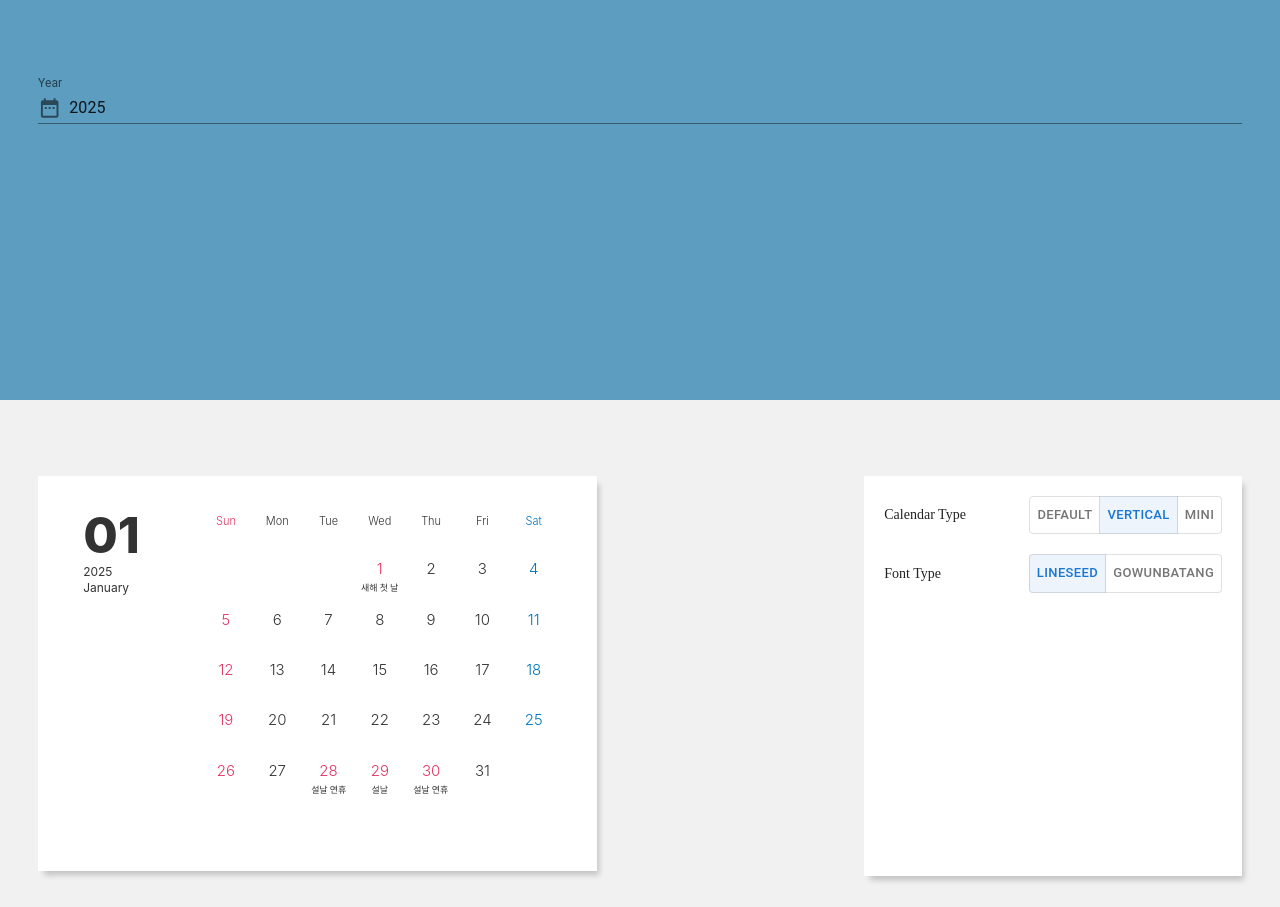
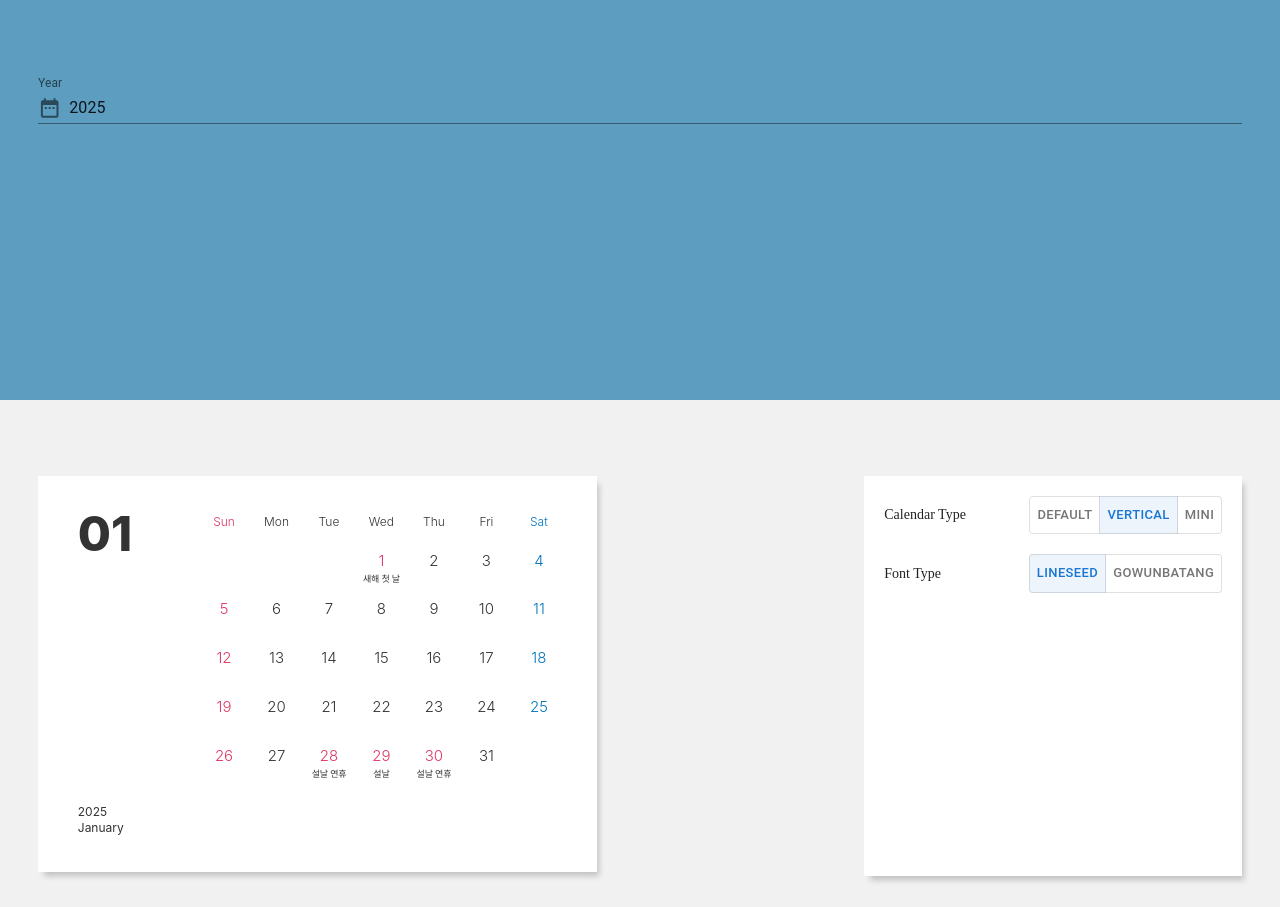
Before and after one commit to choijaewoong/your-clendar, a React (Vite) app: page / in a window 1280 px wide. Shown: the top 907 px of the page. Built offline with nearby package versions, Linux system fonts and the light colour scheme; a web font is replaced by a local one.

Commit message:
feat: modify calendar ui style

```diff
--- a/src/components/Calendar/Calendar.tsx
+++ b/src/components/Calendar/Calendar.tsx
@@ -17,8 +17,8 @@ const Calendar = () => {
       {calendarType === CalendarType.mini
         ? Array.from({ length: 6 }).map((_, idx) => (
             <div key={idx} className={cx("month_multi")}>
-              <MonthItem monthInfo={monthInfoData[idx]} />
-              <MonthItem monthInfo={monthInfoData[idx + 1]} />
+              <MonthItem monthInfo={monthInfoData[idx * 2]} />
+              <MonthItem monthInfo={monthInfoData[idx * 2 + 1]} />
             </div>
           ))
         : Array.from({ length: 12 }).map((_, idx) => (
--- a/src/components/DateItem/DateItem.module.scss
+++ b/src/components/DateItem/DateItem.module.scss
@@ -1,8 +1,6 @@
 @charset "UTF-8";
 
 .date_item {
-  height: 1.45cm;
-  padding: 0 1px;
   font-size: 15px;
   line-height: 25px;
   color: #333;
@@ -15,14 +13,13 @@
   }
   > .name {
     display: block;
-    // margin-top: 1px;
-    font-size: 10px;
-    line-height: 12px;
+    font-size: 9px;
+    line-height: 11px;
     color: #333;
     word-break: keep-all;
     overflow-wrap: break-word;
     letter-spacing: -0.2px;
-    transform: scale(0.9);
+    white-space: break-spaces;
   }
   &.holiday {
     color: #e03563 !important;
@@ -38,9 +35,4 @@
       font-family: $font-family-pretendard;
     }
   }
-  :global(.type_vertical) &,
-  :global(.type_mini) & {
-    padding: 0 4px;
-    height: 1.3cm;
-  }
 }
--- a/src/components/DateItem/DateItem.tsx
+++ b/src/components/DateItem/DateItem.tsx
@@ -20,7 +20,7 @@ const DateItem = (props: Props) => {
     return holidays
       .filter((e) => e.date == dateTime)
       .map((e) => e.name)
-      .join(" ");
+      .join("  ");
   }, [dateTime, holidays]);
 
   const dayNum = new Date(year, month - 1, 1).getDay();
--- a/src/components/MonthItem/MonthItem.module.scss
+++ b/src/components/MonthItem/MonthItem.module.scss
@@ -1,118 +1,74 @@
 @charset "UTF-8";
 
 .month_wrap {
-  display: inline-block;
+  display: flex;
+  flex-direction: column;
   width: 105mm;
   height: 148mm;
-  padding: 1.3cm 1cm 0;
+  padding: 40px 22px 1px;
   margin: 0 1cm 1cm 0;
   text-align: left;
   box-shadow: 4px 6px 6px -2px $color-box-shadow;
   background: #fff;
-  page-break-before: always;
+  // page-break-before: always;
+  :global(.type_vertical) &,
   :global(.type_mini) & {
-    display: inline-grid;
+    flex-direction: row;
+    width: 148mm;
+    height: 105mm;
+    padding: 32px;
+    .head_area {
+      display: flex;
+      flex-direction: column;
+      justify-content: space-between;
+      width: 128px;
+      height: auto;
+      padding: 0 0 4px 8px;
+      text-align: left;
+    }
+    .month_num {
+      font-size: 48px;
+      line-height: 52px;
+      font-weight: 800;
+    }
+    .month_name {
+      font-size: 12px;
+      line-height: 16px;
+      .year {
+        display: block;
+      }
+    }
+  }
+  :global(.type_mini) & {
+    width: 148mm;
+    height: 104.2mm;
     margin: 0;
-    width: 148mm;
-    height: 104.5mm;
-    padding: 0.8cm 1cm 0 0;
     box-shadow: none;
     &:nth-child(2n + 1) {
       transform: rotate(180deg);
-      page-break-before: avoid;
-    }
-    .month_header {
-      grid-column-start: 1;
-      grid-row: 1/3;
-      width: 4.3cm;
-      height: auto;
-      padding: 0;
-      text-align: center;
-      line-height: 84px;
-    }
-    .month_name {
-      display: block;
-      padding: 0;
-    }
-    .day_area {
-      grid-column-start: 2;
-      margin-bottom: 0.2cm;
-      width: 9.5cm;
-    }
-    .date_area {
-      grid-column-start: 2;
-      grid-template-rows: repeat(6, 1fr);
-      width: 9.5cm;
-      height: 8.7cm;
+      // page-break-before: avoid;
     }
   }
-  :global(.type_vertical) & {
-    display: inline-grid;
-    width: 148mm;
-    height: 104.7mm;
-    padding: 0.8cm 1cm 0 0;
-    .month_header {
-      display: flex;
-      flex-direction: column;
-      // justify-content: space-between;
-      grid-column-start: 1;
-      grid-row: 1/3;
-      width: 4.3cm;
-      height: auto;
-      padding: 0 0 1.1cm 1.2cm;
-      text-align: left;
-      font-size: 50px;
-      line-height: 58px;
-      font-weight: 800;
-    }
-    .month_word {
-      flex: 1;
-      display: block;
-      padding: 0;
-      margin-top: 0.1cm;
-      // margin-left: 0.2cm;
-      // text-indent: -0.5cm;
-      margin-left: 0.3cm;
-      text-indent: -0.3cm;
-      font-size: 10px;
-      line-height: 12px;
-      font-weight: 400;
-      white-space: pre-line;
-      opacity: 0.8;
-    }
-    .month_name {
-      display: block;
-      padding: 0;
-      font-size: 12px;
-      line-height: 16px;
-      font-weight: 400;
-      .year {
-        padding-left: 0;
-      }
-    }
-    .day_area {
-      grid-column-start: 2;
-      margin-bottom: 0.2cm;
-      width: 9.5cm;
-    }
-    .date_area {
-      grid-column-start: 2;
-      grid-template-rows: repeat(6, 1fr);
-      width: 9.5cm;
-      height: 8cm;
+  :global(.font_gowunbatang) & {
+    .month_num {
+      font-weight: bold;
     }
   }
 
-  .month_header {
-    height: 3.2cm;
-    font-size: 76px;
-    line-height: 80px;
-    padding: 0 0.4cm;
+  .head_area {
+    height: 160px;
     color: #333;
     text-align: center;
   }
+  .content_area {
+    display: flex;
+    flex-direction: column;
+    flex: 1;
+  }
   .month_num {
     display: block;
+    font-size: 80px;
+    line-height: 96px;
   }
   .month_name {
     display: block;
@@ -120,16 +76,15 @@
     line-height: 18px;
     > .year {
       display: inline-block;
-      padding-left: 8px;
+      padding-right: 8px;
     }
   }
   .day_area {
     display: grid;
-    height: 0.8cm;
-    margin-bottom: 0.2cm;
-    grid-template-columns: repeat(7, minmax(45px, 1fr));
-    font-size: 11px;
-    line-height: 0.8cm;
+    height: 40px;
+    grid-template-columns: repeat(7, 1fr);
+    font-size: 12px;
+    line-height: 28px;
     color: #333;
     font-weight: 300;
     .day {
@@ -144,8 +99,10 @@
   }
   .date_area {
     display: grid;
-    grid-template-columns: repeat(7, minmax(45px, 1fr));
+    grid-template-columns: repeat(7, 1fr);
+    grid-template-rows: repeat(6, 1fr);
     font-weight: 300;
+    flex: 1;
   }
 }
 
--- a/src/components/MonthItem/MonthItem.tsx
+++ b/src/components/MonthItem/MonthItem.tsx
@@ -5,6 +5,8 @@ import useCalendarStore from "../../store/useCalendarStore";
 
 import styles from "./MonthItem.module.scss";
 import { Month } from "@/config/types";
+import useControlsStore from "@/store/useControlsStore";
+import { CalendarType } from "@/config/enums";
 const cx = classnames.bind(styles);
 
 type Props = {
@@ -14,6 +16,7 @@ type Props = {
 const MonthItem = (props: Props) => {
   const { monthInfo } = props;
   const { year } = useCalendarStore();
+  const { calendarType } = useControlsStore();
   const lastDate = useMemo(
     () => new Date(year, monthInfo.month, 0).getDate(),
     [year, monthInfo]
@@ -21,16 +24,18 @@ const MonthItem = (props: Props) => {
 
   return (
     <div className={cx("month_wrap")}>
-      <div className={cx("month_header")}>
+      <div className={cx("head_area")}>
         <em className={cx("month_num")}>
-          {monthInfo.month.toString().padStart(2, "0")}
+          {calendarType === CalendarType.default
+            ? monthInfo.month
+            : monthInfo.month.toString().padStart(2, "0")}
         </em>
         <span className={cx("month_name")}>
           <span className={cx("year")}>{year}</span>
-          <br />
           {monthInfo.monthName}
         </span>
       </div>
+      <div className={cx("content_area")}>
         <div className={cx("day_area")}>
           <span className={cx("day")}>Sun</span>
           <span className={cx("day")}>Mon</span>
@@ -46,6 +51,7 @@ const MonthItem = (props: Props) => {
           ))}
         </div>
       </div>
+    </div>
   );
 };
 
```
Lines whose indentation alone changed are shown as unchanged.
